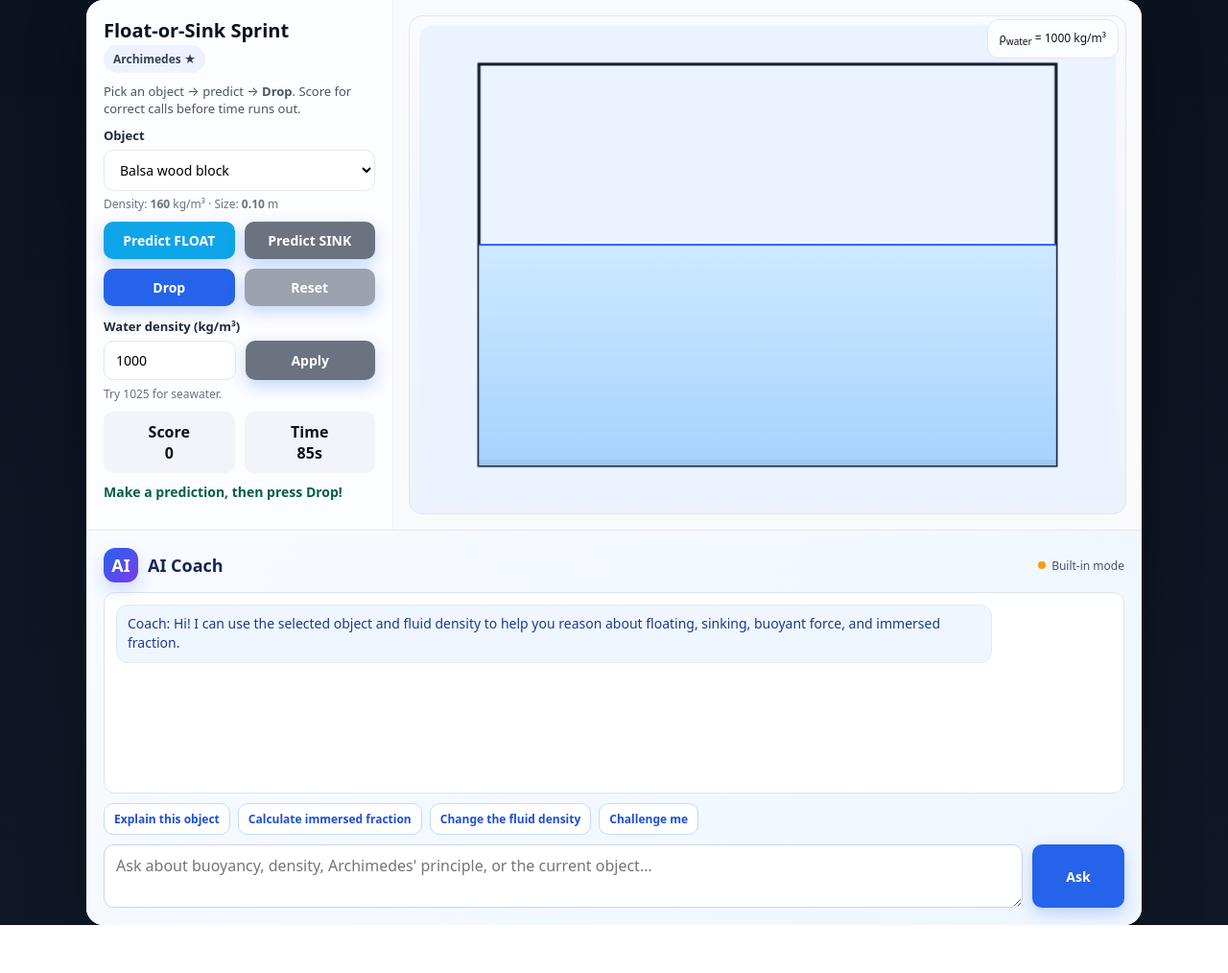
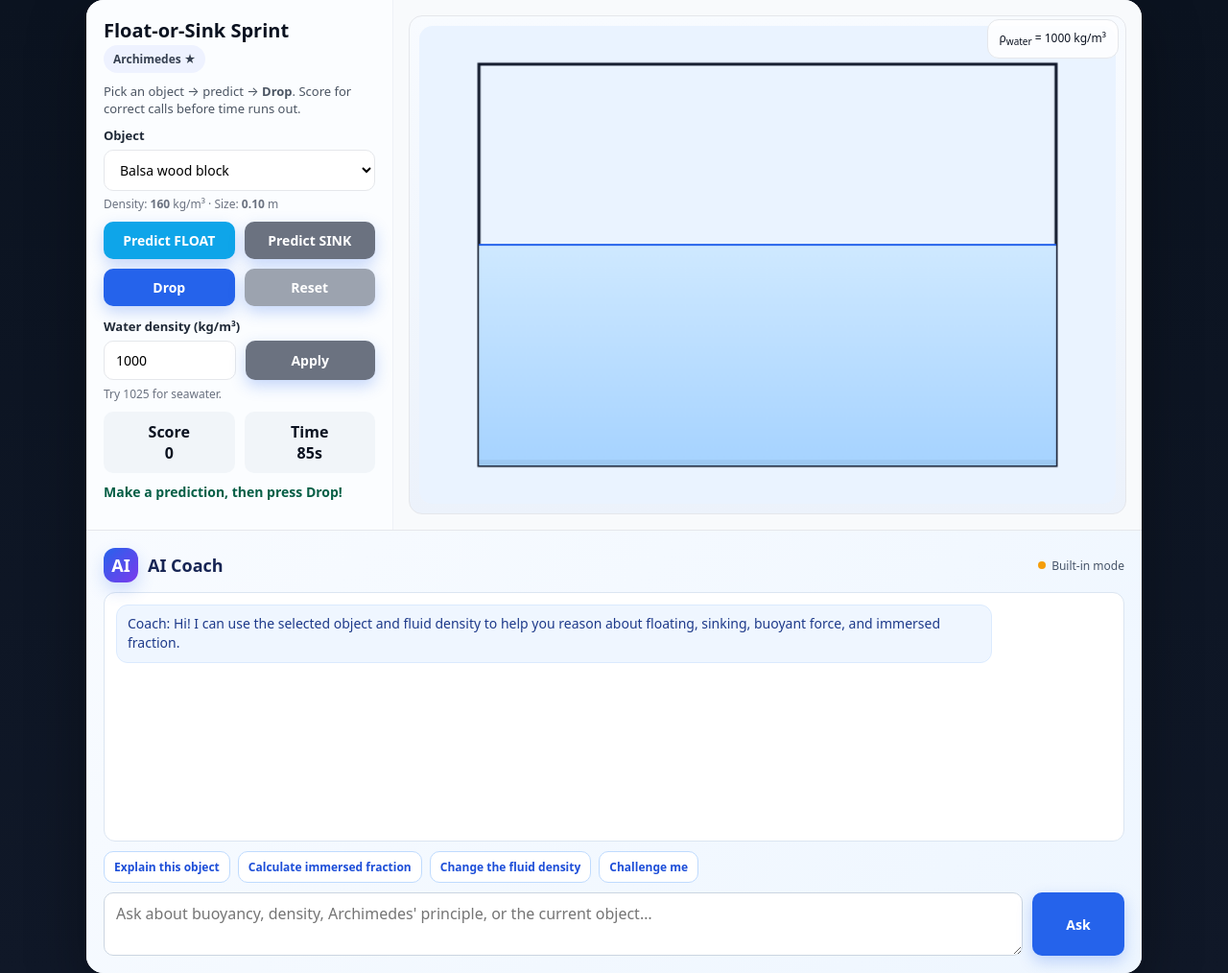
Before and after one commit to jiaruilei/buoyancy, a website: page index.html in a window 1280 px wide. Shown: the whole page at 96% size. Before the commit the page ends 964 px from the top, so only its background shows below. Drawn offline with Linux system fonts and the light colour scheme; no server answers.

Commit message:
Increase AI Coach chat height

```diff
--- a/index.html
+++ b/index.html
@@ -37,7 +37,7 @@
     .coachStatus { display:inline-flex; align-items:center; gap:6px; color:#475569; font-size:12px; }
     .coachStatus::before { content:""; width:8px; height:8px; border-radius:50%; background:#f59e0b; }
     .coachStatus.online::before { background:#10b981; }
-    .coachLog { height:210px; overflow:auto; padding:12px; border:1px solid #dbe5f1; border-radius:12px; background:#fff; }
+    .coachLog { height:260px; overflow:auto; padding:12px; border:1px solid #dbe5f1; border-radius:12px; background:#fff; }
     .coachMsg { max-width:88%; width:fit-content; padding:9px 11px; margin:0 0 9px; border-radius:12px; font-size:14px; line-height:1.45; white-space:pre-wrap; }
     .coachMsg.coach { color:#1e3a8a; background:#eff6ff; border:1px solid #dbeafe; }
     .coachMsg.user { margin-left:auto; color:#fff; background:#2563eb; }
```
